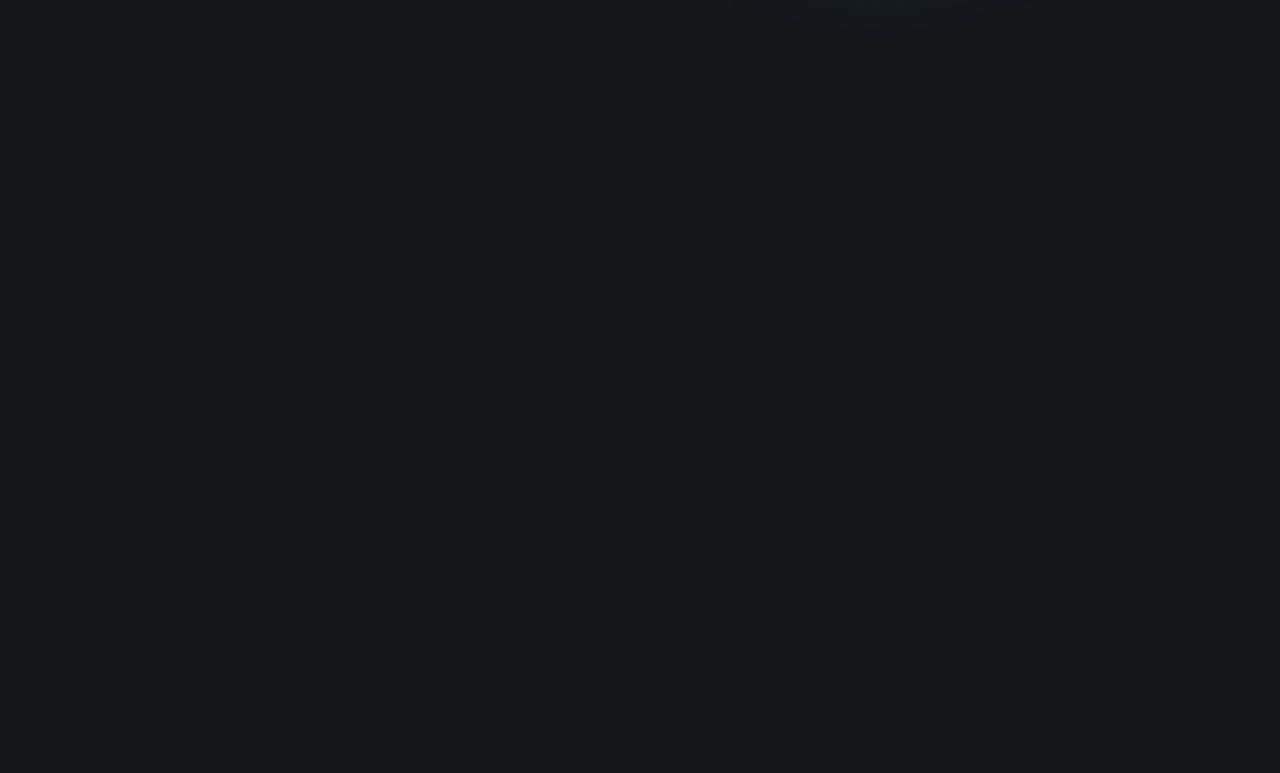
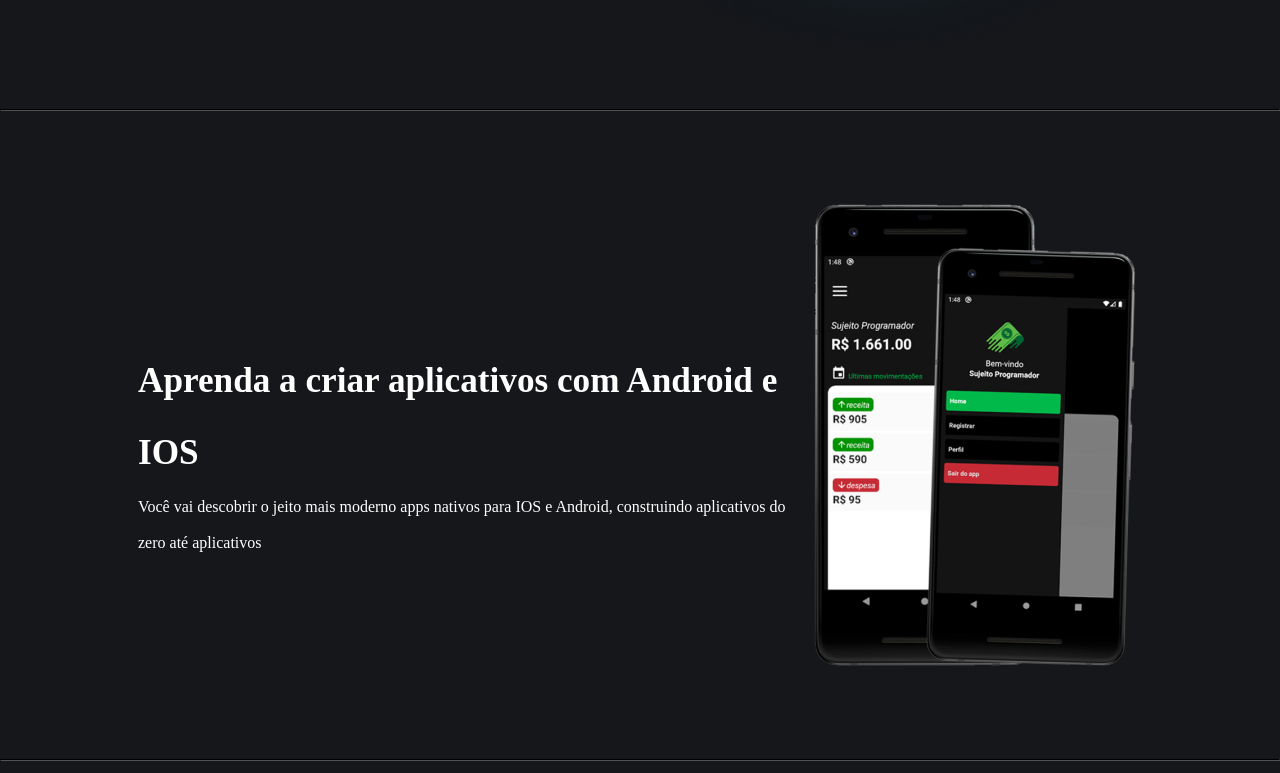
Before and after one commit to oscarRodriguesDev/projetoSujeitoNext, a Next.js app: page / in a window 1280 px wide. Shown: the part 707-1480 px from the top of the page. Before the commit the page ends 816 px from the top, so only its background shows below. Built offline with nearby package versions, Linux system fonts and the light colour scheme.

Commit message:
criação das sections das tecnologias

```diff
--- a/src/components/Header/index.tsx
+++ b/src/components/Header/index.tsx
@@ -45,6 +45,7 @@ const Header = () => {
             COMEÇAR
           </a>
       </div>
+
     </header>
   );
 };
--- a/src/pages/index.tsx
+++ b/src/pages/index.tsx
@@ -12,14 +12,39 @@ export default function Home() {
           <section className={styles.ctaText}>
             <h1>Levando você ao proximo nivel!</h1>
             <span>
-            Uma plataforma com cursos que vão do zero ao profissional na prática, direto ao ponto, aplicando o que usamos no mercado de trabalho
-          </span><br/>
+              Uma plataforma com cursos que vão do zero ao profissional na
+              prática, direto ao ponto, aplicando o que usamos no mercado de
+              trabalho
+            </span>
+            <br />
             <a>
               <button>COMEÇAR AGORA</button>
             </a>
           </section>
-          <img src="/images/banner-conteudos.png" alt="Conteúdos Sujeito Programador" />
+          <img
+            src="/images/banner-conteudos.png"
+            alt="Conteúdos Sujeito Programador"
+          />
         </div>
+        <hr className={styles.divisor} />
+        <div className={styles.sectionContent}>
+          <section>
+            <h2>Aprenda a criar aplicativos com Android e IOS</h2>
+            <span>Você vai descobrir o jeito mais moderno apps nativos para IOS e Android, construindo aplicativos do zero até aplicativos</span>
+          </section>
+          <img src="/images/financasApp.png" alt="conteudo de desenvolvimentos de apps" />
+        </div>
+
+        <hr className={styles.divisor} />
+
+        <div className={styles.sectionContent}>
+          <img src="/images/webDev.png" alt="conteudo de desenvolvimentos de aplicações web" />
+          <section>
+            <h2>Aprenda a criar Sistemas Web</h2>
+            <span>Criar sistemas e sites usando as tecnologias mais modernas do mercado</span>
+          </section>
+        </div>
+
       </main>
     </>
   );
--- a/src/styles/home.module.scss
+++ b/src/styles/home.module.scss
@@ -42,3 +42,40 @@
         font-weight: bold;
     }
 }
+
+.divisor{
+  width:100%;
+  height:1px;
+  bottom: 0;
+  border-color: var(--gray-200);
+}
+
+.sectionContent{
+  margin:5.5rem;
+  max-width: 1120px;
+  display: flex;
+  align-items: center;
+  justify-content: center;
+
+  section{
+    max-width: 670px;
+  }
+  img{
+    max-width: 550px;
+  }
+
+  h2{
+    font-size: 2.2rem;
+    line-height: 4.5rem;
+    font-weight: 900;
+    margin-top: 2.2rem;
+    color:var(--white)
+  }
+
+  span{
+    font-size: 1rem;
+    line-height: 2.25rem;
+    color:var(--white);
+
+  }
+}
```
Lines whose indentation alone changed are shown as unchanged.
